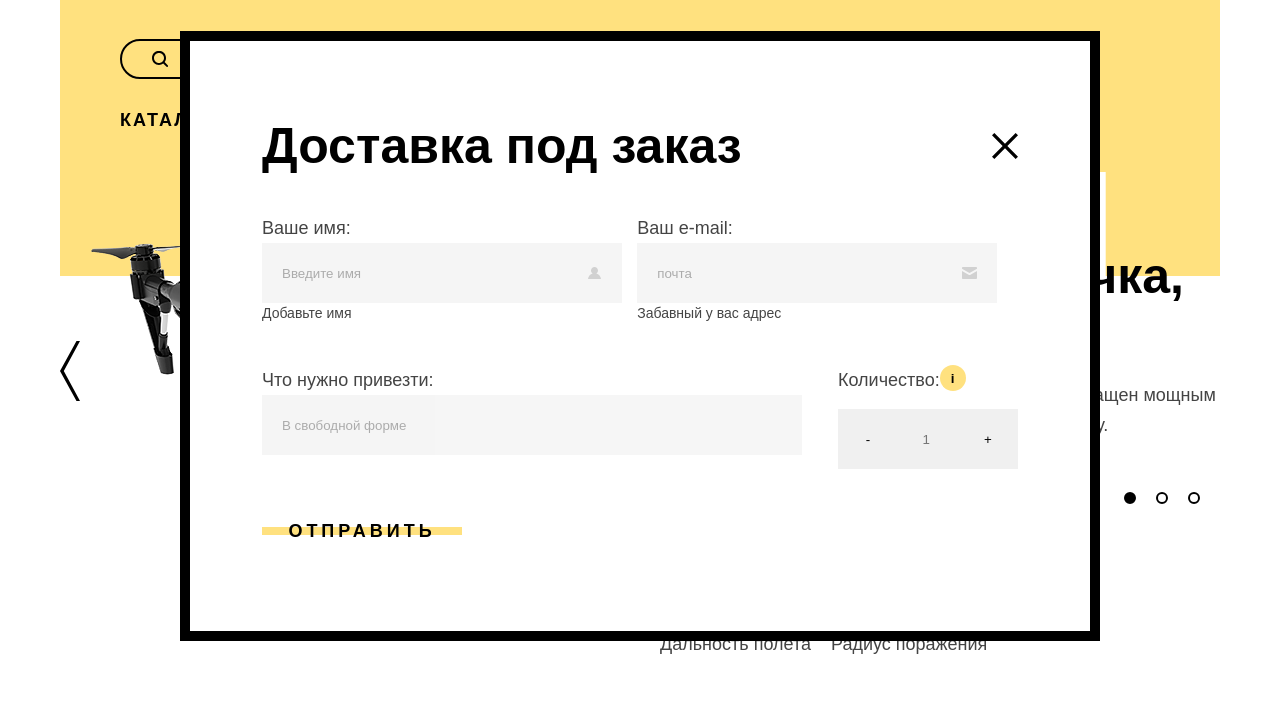
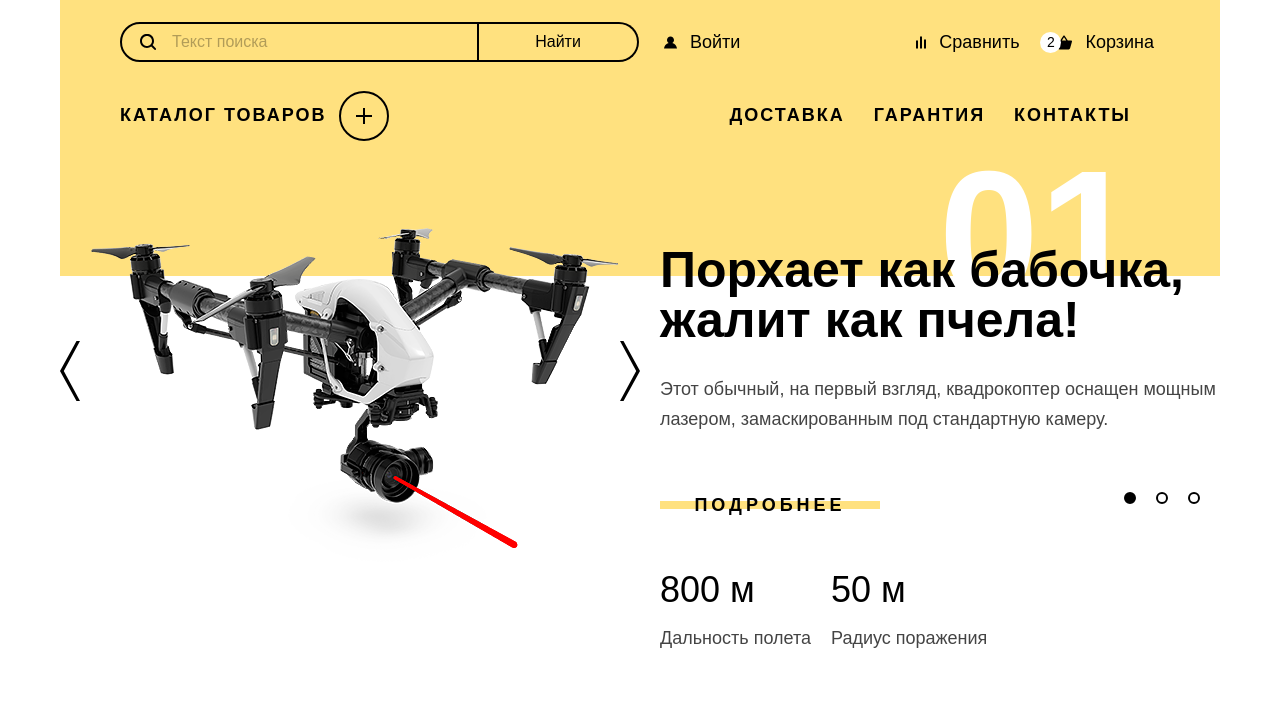
Before and after one commit to htmlacademy-htmlcss/1827831-device-34, a plain HTML site: page index.html in a window 1280 px wide. Shown: the part 64-777 px from the top of the page. Drawn offline with Linux system fonts and the light colour scheme; files whose address does not match are found by name.

Commit message:
perfect pixel начало

```diff
--- a/index.html
+++ b/index.html
@@ -23,31 +23,27 @@
         </div>
         <button class="button-search" type="submit">Найти</button>
       </form>
-      <ul class="navigation-list navigation-user">
-        <li class="navigation-item navigation-item-padding">
+      <ul class="navigation-list">
+        <li class="navigation-item navigation-item-padding ">
           <img src="./images/personal.svg" alt="Личный кабинет." width="13" height="13">
           <a class="navigation-link navigation-link-padding" href="#">Войти</a>
         </li>
-
-        <li class="navigation-item">
+        <li class="navigation-item navigation-user">
           <img src="./images/compare.svg" alt="Сравнить." width="10" height="13">
           <a class="navigation-link navigation-link-padding" href="#">Сравнить</a>
         </li>
-        <li class="navigation-item">
+        <li class="navigation-item navigation-item-padding">
           <span class="basket-number">2</span>
           <img src="./images/basket.svg" alt="Корзина." width="16" height="15">
-
           <a class="navigation-link navigation-link-padding" href="#">Корзина</a>
         </li>
       </ul>
     </div>
-    <div class="navigation-row">
+    <div class="navigation-row-second">
       <div class=" navigation-item">
         <a class="navigation-link navigation-link-current navigation-link-with-plus" href="catalog.html">Каталог товаров<span
           class="catalog-plus"></span></a>
-
         <div class="popover popover-card">
-
           <div class="popover-content">
             <h2 class="popover-title visually-hidden">Каталог товаров</h2>
             <ul class="cart-items-list">
@@ -72,28 +68,22 @@
             <div class="cart-item ">
               <a href="#" class="cart-item-title grid-row-3">Экшн-камеры</a>
             </div>
-
-
-            </ul>
           </div>
         </div>
       </div>
-
-
       <ul class="navigation-list">
-        <li class="navigation-item">
+        <li class="navigation-item-second">
           <a class="navigation-link navigation-link-current" href="#">Доставка</a>
         </li>
-        <li class="navigation-item">
-          <a class="navigation-link navigation-link-current" href="#">Гарантия</a>
+        <li class="navigation-item-second ">
+          <a class="navigation-link navigation-link-current " href="#">Гарантия</a>
         </li>
-        <li class="navigation-item">
-          <a class="navigation-link navigation-link-current" href="#">Контакты</a>
+        <li class="navigation-item-second">
+          <a class="navigation-link navigation-link-current navigation-padding" href="#">Контакты</a>
         </li>
       </ul>
     </div>
   </nav>
-
 </header>
 <main class="main-index">
   <section class="slider">
@@ -109,7 +99,6 @@
         </p>
         <div class="button-pagination">
           <a href="#" class="button button-width-1">подробнее</a>
-
         </div>
         <div class="characteristics">
           <div class="characteristics-left">
@@ -136,11 +125,8 @@
                 <span class="visually-hidden">3 фото</span>
               </button>
             </li>
-
           </ol>
         </div>
-
-
         <div class="slider-arrows">
           <button class="slider-button" type="button">
             <span class="visually-hidden">Предыдущее фото</span>
@@ -148,79 +134,58 @@
           <button class="slider-button slider-prev" type="button">
             <span class="visually-hidden">Следующее фото</span>
           </button>
-
         </div>
-
       </div>
     </div>
-
   </section>
   <section class="">
     <div class="wrapper">
       <h2 class="visually-hidden">Разделы</h2>
       <ul class="cards">
         <li class="cards-catalog">
-
           <a href="#" class="cards-card">
             <img src="./images/vr.svg" width="97" height="55" alt="Виртуальная реальность.">
           </a>
-
           <div>
             <p class="cards-title">Виртуальная <br>реальность</p>
           </div>
-
         </li>
         <li class="cards-catalog">
-
           <a href="#" class="cards-card">
             <img src="./images/monopode.svg" width="87" height="117" alt="Моноподы для селфи.">
-
           </a>
-
           <div>
             <p class="cards-title">Моноподы <br>для селфи</p>
           </div>
         </li>
         <li class="cards-catalog">
-
           <a href="#" class="cards-card">
             <img src="./images/action-camera.svg" width="72" height="87" alt="Экшн-камеры.">
-
           </a>
-
           <div>
             <p class="cards-title">Экшн-камеры</p>
           </div>
         </li>
         <li class="cards-catalog">
-
           <a href="#" class="cards-card">
             <img src="./images/fitnes.svg" width="108" height="66" alt="Фитнес-браслеты.">
-
           </a>
-
           <div>
             <p class="cards-title">Фитнес-браслеты</p>
           </div>
         </li>
         <li class="cards-catalog">
-
           <a href="#" class="cards-card">
             <img src="./images/watch.svg" width="57" height="98" alt="Умные часы.">
-
           </a>
-
           <div>
             <p class="cards-title">Умные часы</p>
           </div>
         </li>
         <li>
-
           <a href="#" class="cards-card">
             <img src="./images/kvadrokopter.svg" width="133" height="70" alt="Квадрокоптеры.">
-
           </a>
-
           <div>
             <p class="cards-title">Квадрокоптеры</p>
           </div>
@@ -257,7 +222,6 @@
               <img src="./images/curier.svg" width="136" height="165" alt="Доставка.">
             </div>
           </div>
-
         </div>
       </div>
     </div>
@@ -276,7 +240,6 @@
               <path d="M2 4H0V12H2V4Z" fill="black"/>
             </g>
           </svg>
-
         </div>
       </div>
     </a>
@@ -285,10 +248,8 @@
     <div class="contacts-left-column">
       <div class="title-decoration"></div>
       <h2 class="title title-padding">О нас</h2>
-
       <p class="description">Огромный выбор гаджетов не оставит равнодушным гика, который есть в каждом из нас.</p>
       <p class="description">Мы можем доставить ваш товар в самые отдалённые уголки России транспортными компаниями:</p>
-
       <ul class="company-list">
         <li class="company-item text-bold">
           Меловые линии
@@ -300,10 +261,7 @@
           ТоксБерри
         </li>
       </ul>
-
-
       <a href="#" class="button button-width-3">Подробнее о нас</a>
-
     </div>
     <div class="right-column">
       <div class="title-decoration"></div>
@@ -314,15 +272,14 @@
       <h3 class="contacts-info">Интернет-магазин «Девайс»</h3>
       <address class="contacts-address">
         <p class="description contacts-address-text">Санкт-Петербург, набережная реки Карповки, 5, литера П.<br>
-          <a class="contacts-phone" href="tel:+78128121212">+7 (812) 812-12-12</a></p>
+          <a class="contacts-phone" href="tel:+78128121212">+7 (812) 812-12-12</a>
+        </p>
       </address>
-
       <h3 class="contacts-info">Время работы</h3>
       <ul class="contacts-schedule">
         <li class="contacts-schedule-item">пн—пт: с 10:00 до 22:00</li>
         <li class="contacts-schedule-item">сб—вс: с 10:00 до 19:00</li>
       </ul>
-
       <a class="button button-width-4" href="#">Напишите нам</a>
     </div>
   </section>
@@ -340,12 +297,10 @@
       </div>
       <div class="subscribe-form">
         <form action="https://echo.htmlacademy.ru" class="subscribe-email">
-          <label class="visually-hidden" for="email">Ваш e-mail</label>
-          <input class="email" id="email" type="text" placeholder="Ваш e-mail" name="subscribe" required="">
+          <label class="visually-hidden" for="mail">Ваш e-mail</label>
+          <input class="email" id="mail" type="text" placeholder="Ваш e-mail" name="subscribe" required="">
           <button class="button-subscribe" type="submit">Подписаться</button>
         </form>
-
-
         <div class="for-free">Это бесплатно</div>
       </div>
     </div>
@@ -354,19 +309,16 @@
 <footer class="page-footer">
   <div class="wrapper">
     <div class="page-footer-column">
-
       <a href="https://htmlacademy.ru/" class="navigation-item-logo">
         <img src="./images/logo-orange.svg" width="145" height="36" alt="логотип Девайс.">
       </a>
       <address class="contacts-address">
         <p class="text-small contacts-address-text footer-text">Санкт-Петербург, набережная реки Карповки, 5, литера
-          П.</p>
+          П.
+        </p>
       </address>
-
       <div class="line">
       </div>
-
-
       <nav class="footer-menu">
         <ul class="page-footer-buttons">
           <li>
@@ -380,9 +332,7 @@
           </li>
         </ul>
       </nav>
-
       <ul class="footer-social-list">
-
         <li class="footer-social-item">
           <a href="https://t.me/htmlacademy" class="footer-social-item-tg">
             <svg class="svgfooter" aria-hidden="true" focusable="false" width="18" height="16" fill="none"
@@ -408,33 +358,24 @@
             <svg width="15" height="15" viewBox="0 0 15 15" fill="none" xmlns="http://www.w3.org/2000/svg">
               <path d="M9.7 0.155143C11.2 -0.344857 12.3 0.455143 12.9 1.25514C13.4 1.05514 14 0.855143 14.6 0.655143C14.6 1.45514 14.1 2.05514 13.8 2.25514C14.5 2.45514 15 1.85514 15 1.85514C14.9 2.75514 14.1 3.55514 13.6 3.75514C13.4 10.0551 10.8 14.1551 4.7 14.0551C4.2 14.0551 4.8 14.0551 4.3 14.0551C4 14.0551 0.6 13.6551 0 12.2551C2 12.4551 3.4 11.8551 4.1 11.1551C3.3 10.8551 1.7 10.7551 1.5 8.35514C1.8 8.55514 2 8.65514 2.6 8.55514C1.5 7.75514 0.3 7.05514 0.4 5.05514C0.7 5.35514 1.3 5.55514 1.6 5.45514C1 5.25514 -0.2 2.35514 0.8 0.855143C2.4 2.55514 4.1 4.25514 7.1 4.35514C7.3 2.25514 8.1 0.855143 9.7 0.155143Z" fill="#444444"/>
             </svg>
-
             <span class="visually-hidden">Твиттер.</span>
           </a>
         </li>
       </ul>
-
-
       <address class="contacts-phone">
         <a class="text-small contacts-phone contacts-address-text color-white" href="tel:+78128121212">Тел.: +7 (812)
           812-12-12</a>
       </address>
-
-
       <a href="https://htmlacademy.ru/" class="copyright">
         <img src="./images/logo-htmlacademy.svg" alt="логотип HTML-Академии.">
       </a>
-
-
     </div>
   </div>
 </footer>
 <div class="modal-container modal-container-view">
   <div class="modal modal-auth">
-
     <section class="modal-content">
       <div class="first-row">
-
         <h2 class="modal-title">Доставка под заказ
         </h2>
         <button class="modal-close-button">
@@ -444,45 +385,42 @@
       <form class="auth-form" action="https://echo.htmlacademy.ru/" method="post">
         <div class="auth-form-row">
           <div class="row-bottom">
-
-            <label class="field-group" for="auth-name">Ваше имя:</label>
-            <input class="auth-form-field field" type="text" id="auth-name" name="auth-name" placeholder="Введите имя">
+            <label class="field-group" for="name">Ваше имя:</label>
+            <input class="auth-form-field field" type="text" id="name" name="name" placeholder="Введите имя">
             <div class="input">Добавьте имя</div>
           </div>
           <div class="row-bottom">
-
-            <label class="field-group" for="auth-name">Ваш e-mail:</label>
-            <input class="auth-form-field email-row" type="text" id="auth-name" name="auth-name" placeholder="почта">
+            <label class="field-group" for="email">Ваш e-mail:</label>
+            <input class="auth-form-field email-row" type="text" id="email" name="email" placeholder="почта">
             <div class="input">Забавный у вас адрес</div>
           </div>
         </div>
         <div class="auth-form-row">
           <div class="row-bottom">
-
-            <label class="field-group" for="auth-list">Что нужно привезти:</label>
-            <input class="auth-form-field comment" type="list" id="auth-list" name="auth-list"
+            <label class="field-group" for="comment">Что нужно привезти:</label>
+            <input class="auth-form-field comment" type="text" id="comment" name="comment"
                    placeholder="В свободной форме">
-
           </div>
-
           <div class="row-bottom">
             <div class="quantity-title">
               <label>Количество:</label>
               <div class="tooltip-div">
-              <button class="information tooltip-toggle" type="button" aria-labelledby="tooltip-label">i</button>
-              <div class="tooltip" role="tooltip" id="tooltip-label">Постараемся найти, сколько нужно. Привезём сколько
-                получится по требованиям
-                к провозу багажа.
-              </div>
+                <button class="information tooltip-toggle" type="button" aria-labelledby="tooltip-label">i</button>
+                <div class="tooltip" role="tooltip" id="tooltip-label">Постараемся найти, сколько нужно. Привезём сколько
+                  получится по требованиям
+                  к провозу багажа.
+                </div>
               </div>
             </div>
             <div class="quantity">
-              <button class="quantity-button">-</button>
-              <input class="quantity-button" type="list" id="auth-list" name="auth-list" placeholder="1">
-              <button class="quantity-button">+</button>
-
+              <button class="quantity-button">
+                <img src="./images/more.svg" width="16" height="16" alt="Больше.">
+              </button>
+              <input class="quantity-button" type="text" id="less" name="less" placeholder="1">
+              <button class="quantity-button">
+                <img src="./images/less.svg" width="16" height="16" alt="Меньше.">
+              </button>
             </div>
-
           </div>
         </div>
         <div class="auth-form-row">
@@ -491,11 +429,7 @@
           </div>
           <div></div>
         </div>
-  </div>
-  </form>
-  </section>
-  </section>
-</div>
+      </form></section></div>
 </div>
 </body>
 </html>
--- a/styles.css
+++ b/styles.css
@@ -2,7 +2,7 @@
   font-family: "Raleway", "Arial";
   font-style: normal;
   font-weight: 800;
-  src: url("/fonts/raleway/raleway-800.woff2") format("woff2");
+  src: url("./fonts/raleway/raleway-800.woff2") format("woff2");
   font-display: swap;
 }
 
@@ -10,7 +10,7 @@
   font-family: "Rubik", "Arial";
   font-style: auto;
   font-weight: 400;
-  src: url("fonts/rubik/rubik-400.woff2") format("woff2");
+  src: url("./fonts/rubik/rubik-400.woff2") format("woff2");
   font-display: swap;
 }
 
@@ -18,7 +18,7 @@
   font-family: "Rubik", "Arial";
   font-style: normal;
   font-weight: 700;
-  src: url("fonts/rubik/rubik-700.woff2") format("woff2");
+  src: url("./fonts/rubik/rubik-700.woff2") format("woff2");
   font-display: swap;
 }
 
@@ -91,7 +91,7 @@ body {
 }
 
 .button-footer:hover::after {
-  contain: "";
+  content: '';
   position: absolute;
   left: 0;
   bottom: 0;
@@ -113,6 +113,10 @@ body {
 
 .button-width-2 {
   width: 160px;
+
+}
+
+.navigation-padding {
 }
 
 .button-width-3 {
@@ -199,7 +203,7 @@ body {
 .navigation {
   position: relative;
   margin: 0 60px;
-  padding-top: 50px;
+  padding-top: 33px;
 }
 
 .navigation-link {
@@ -218,6 +222,7 @@ body {
   color: #000000;
   text-decoration: none;
   letter-spacing: 2px;
+  padding-right: 29px;
 }
 
 .catalog-plus1 {
@@ -262,7 +267,7 @@ body {
 
 
 .catalog-plus {
-  margin-left: 7px;
+  margin-left: 13px;
   border: 2px solid #000000;
   border-radius: 100%;
   width: 50px;
@@ -365,7 +370,7 @@ body {
 }
 
 .navigation-user {
-  padding-left: 26px;
+  padding-left: 170px;
 }
 
 .navigation-link-current-left {
@@ -391,6 +396,8 @@ body {
 
 .title {
   font-weight: 800;
+  font-family: "Raleway", sans-serif, "Arial";
+  width: 545px;
   font-size: 50px;
   line-height: 50px;
   color: #000000;
@@ -405,7 +412,7 @@ body {
 }
 
 .slide-title {
-  padding-top: 121px;
+  padding-top: 115px;
   padding-bottom: 29px;
 }
 
@@ -521,10 +528,27 @@ body {
   align-items: center;
 }
 
+.navigation-row-second {
+  display: flex;
+  justify-content: space-between;
+  list-style-type: none;
+  align-items: center;
+  padding-top: 12px;
+}
+
 .navigation-item {
   display: flex;
   align-items: center;
   margin-right: auto;
+}
+
+.navigation-item-second {
+  display: flex;
+  align-items: center;
+}
+
+.navigation-item-padding {
+  padding-left: 10px;
 }
 
 .navigation-item:hover {
@@ -540,7 +564,7 @@ body {
 }
 
 .navigation-link-padding {
-  padding-left: 12px;
+  padding-left: 13px;
 }
 
 .row-search {
@@ -551,7 +575,8 @@ body {
 .navigation-list {
   display: flex;
   flex-grow: 1;
-  padding-left: 27px;
+  padding-left: 15px;
+  justify-content: right;
 }
 
 .slide {
@@ -960,7 +985,7 @@ delivery-group path {
 }
 
 .slide-first {
-  font-family: "Rubik", "Arial", sans-serif;
+  font-family: "Rubik", sans-serif;
   transform: translateY(60px);
   position: absolute;
   right: 0;
@@ -1012,8 +1037,9 @@ delivery-group path {
   border: 2px solid;
   min-width: 359px;
   max-height: 40px;
-  padding: 10px 30px;
-}
+  padding: 10px 18px;
+}
+
 
 .search-svg {
   background-image: url("./images/search.svg");
@@ -1437,7 +1463,7 @@ delivery-group path {
 }
 
 .modal-container-view {
-  display: block;
+  /*display: block;*/
 }
 
 .modal {
@@ -1465,6 +1491,19 @@ delivery-group path {
   cursor: pointer;
 }
 
+.modal-close-button:hover {
+  opacity: 60%;
+}
+
+.modal-close-button:active {
+  opacity: 30%;
+}
+
+.modal-close-button:focus {
+  border: 2px solid #af4fff;
+}
+
+
 .modal-title {
   margin: 0;
   font-family: "Raleway", "Arial", sans-serif;
@@ -1485,7 +1524,10 @@ delivery-group path {
   background-color: #f0f0f0;
   border: none;
   padding: 20px;
-  opacity: 60%;
+  font-family: "Rubik", sans-serif;
+  font-size: 16px;
+  line-height: 20px;
+  color: #000000;
 }
 
 .auth-form-field:hover {
@@ -1493,7 +1535,7 @@ delivery-group path {
 }
 
 .auth-form-field:focus {
-  border: 2px solid #af4fff;
+  outline: 2px solid #af4fff;
 }
 
 .auth-form-field:invalid {
@@ -1537,6 +1579,8 @@ delivery-group path {
   padding: 20px 24.5px;
   margin: 0;
   position: relative;
+  font-size: 16px;
+  color: #000000;
 }
 
 
```
Also changed, not shown: images/less.svg (added), images/more.svg (added).
